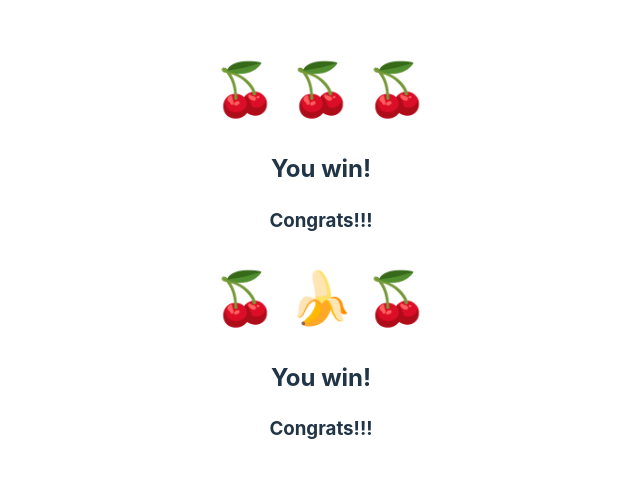
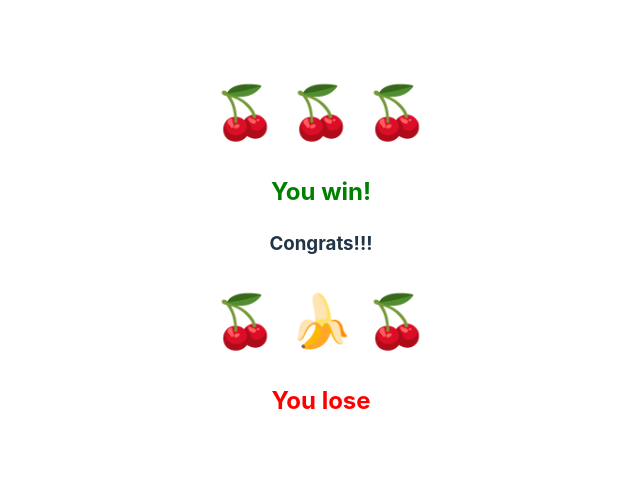
Before and after one commit to Tally2014/React-slots-machine, a React (Vite) app: page / in a window 1280 px wide. Shown: the part 156-634 px from the top of the page, without its empty margins (319-959 px from the left). Built offline with nearby package versions, Linux system fonts and the light colour scheme.

Commit message:
Completed my solution

```diff
--- a/src/Slots.jsx
+++ b/src/Slots.jsx
@@ -1,11 +1,13 @@
 import React from 'react'
 
 function Slots({val1, val2, val3}) {
+    const isMatched = val1 === val2 && val1 === val3;
+    const styles = {color: isMatched? "green": "red"};
   return (
     <div>
         <h1>{val1} {val2} {val3}</h1>
-        <h2>You win!</h2>
-        <h3>Congrats!!!</h3>
+        {isMatched? <h2 style={styles}>You win!</h2>: <h2 style={styles}>You lose</h2>}
+        {isMatched && <h3>Congrats!!!</h3>}
     </div>
   )
 }
```
